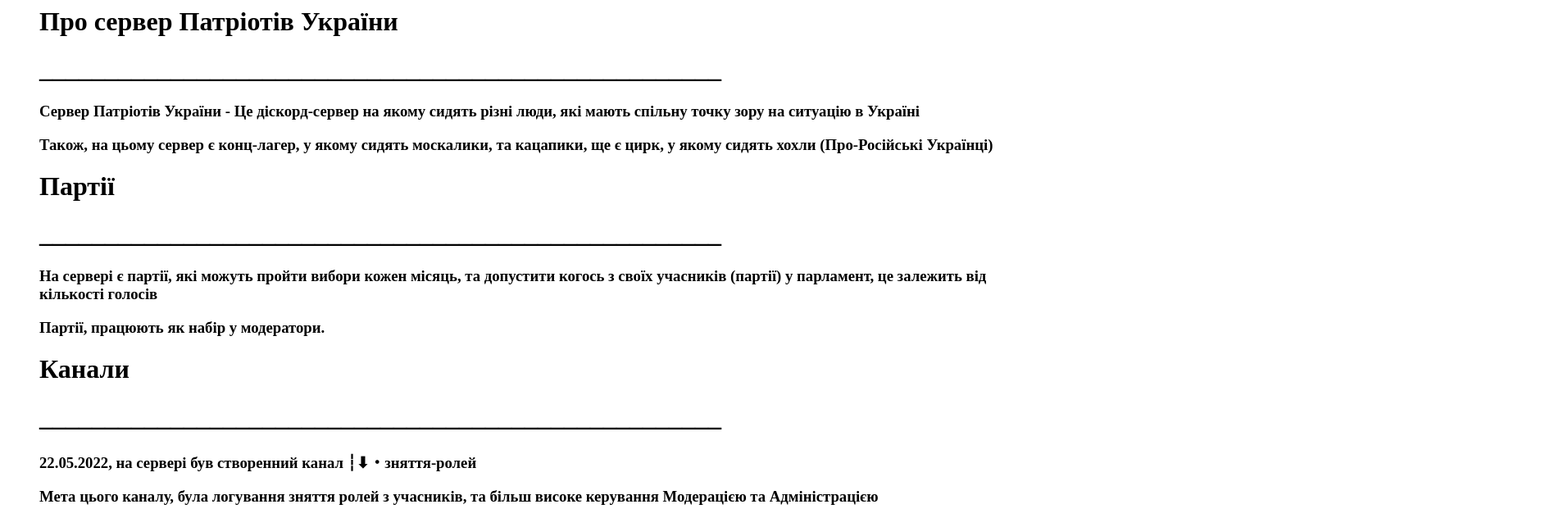
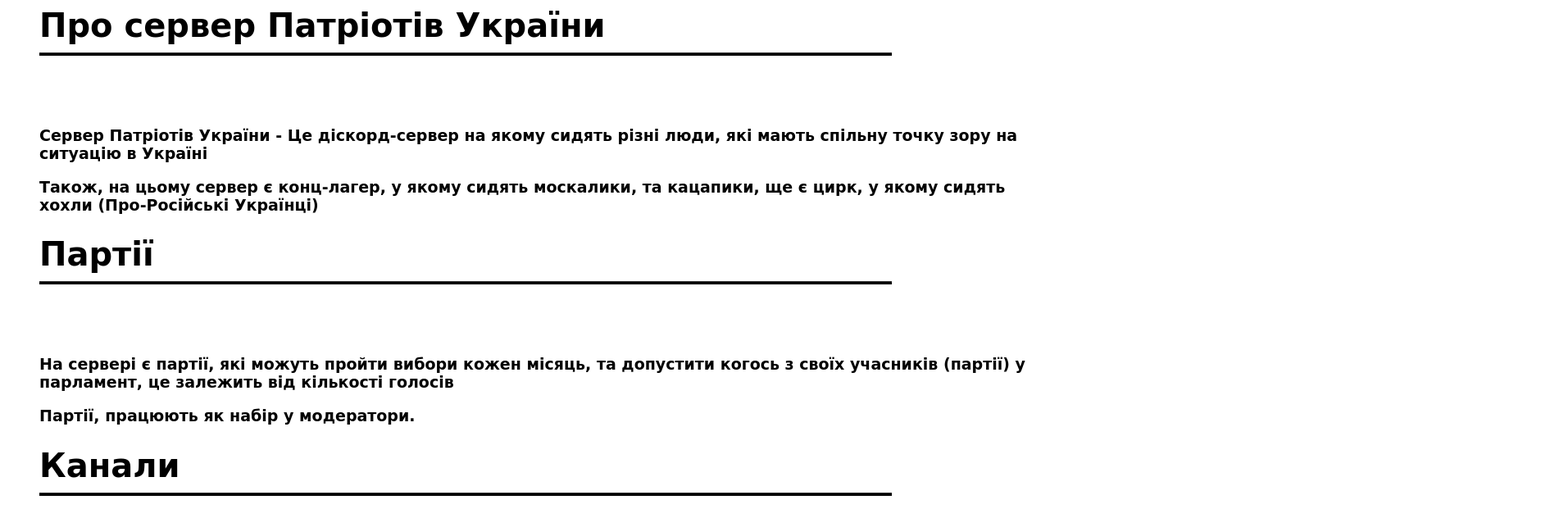
Before and after one commit to spu-site123/spu-site123.github.io, a plain HTML site: page index.html in a window 1280 px wide. Shown: the top 632 px of the page at 82% size, 1902 px wide, since content can reach past the window. Drawn offline with Linux system fonts and the light colour scheme.

Commit message:
Update index.html

```diff
--- a/index.html
+++ b/index.html
@@ -2,7 +2,7 @@
 	<head>
 
 		<title> Сервер Патріотів України - Архіви</title>
-		<link rel="stylesheet" href="css\css_archives.css">
+		<link rel="stylesheet" href="css.css">
 
 	</head>
 
```
